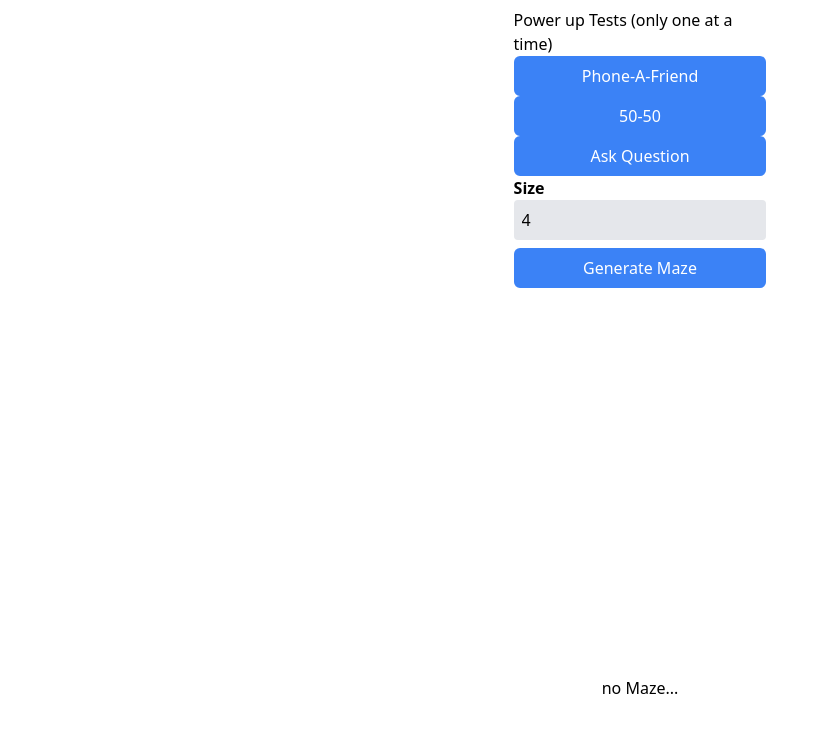
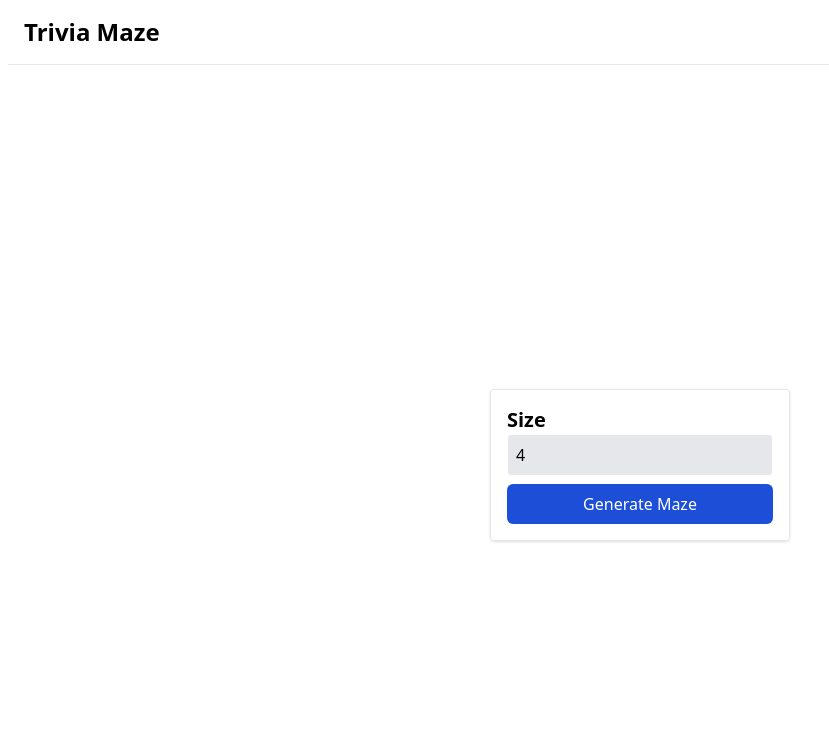
Before and after one commit to handkrchief/trivia-maze, a React (Vite) app in the folder vite-project/: page / in a window 1280 px wide. Shown: the top 732 px of the page, without its empty margins (0-829 px from the left). Built offline with nearby package versions, Linux system fonts and the light colour scheme.

Commit message:
Cleanup App.tsx

```diff
--- a/vite-project/src/App.tsx
+++ b/vite-project/src/App.tsx
@@ -1,96 +1,17 @@
-import { useEffect, useState } from 'react';
+import GameComponent from "./components/GameComponent/GameComponent"
+import HeaderBar from "./components/HeaderBar/HeaderBar"
+import { MazeContextProvider } from "./context/MazeContext"
 import s from './Home.module.css'
-
-import MazeGenerator from './models/MazeGenerator'
-import MazeComponent from './components/MazeComponent/MazeComponent';
-import Maze from './models/Maze';
-import Question from './models/Question';
-import Item from './models/Item';
-
 
 
 function App() {
-  const [mySize, setMySize] = useState<number>(4);
-  const [myTempMaze, setMyTempMaze] = useState<number[][]>();
-  const [loading, setLoading] = useState<boolean>(true);
-
-  const [powerUp, setPowerUp] = useState<string>("");
-
-  const handleAskQuestion = async() => {
-
-
-    let question = new Question(
-      "What is the capital of France?",
-      "Paris",
-      ["Paris", "London", "Berlin", "Madrid"]);
-      if(powerUp!== ""){
-        question.applyItem(new Item(powerUp));
-      }
-
-      alert(question.getMyQuestionText() + "\n" + question.getMyChoices().join("\n"));
-    let result = await question.askQuestion();
-    alert(result ? "Correct!" : "Incorrect!");
-  }
-
-  const handleClickButton = async() => {
-    try {
-      const myMazeGenerator:MazeGenerator = new MazeGenerator();
-      const myMazeAsNumbers:number[][] = myMazeGenerator.mazeGeneration(mySize);
-      const myMaze:Maze = new Maze(myMazeAsNumbers);
-      setMyTempMaze(myMazeAsNumbers);
-
-      console.log(myMaze.getStartingRoom());
-      myMaze.printMaze();
-    } catch (error) {
-      console.error(error);
-    } finally {
-      setLoading(false);
-    }
-  }
-
-
-
-  useEffect(() => {
-    if(mySize && mySize > 7){
-      alert("Size must be less than or equal to 7");
-      setMySize(7);
-    }
-  }, [mySize]);
-
   return (
-    <div className={s.container}>
-      <div className={s.topContainer}>
-        <div className={s.buttonContainer}>
-         <div className={s.powerUpContainer}>
-         <span>
-            Power up Tests (only one at a time)
-          </span>
-          <button className={s.button} onClick={() => {alert("Power up: Phone-a-Friend"); setPowerUp("Phone-a-Friend")}}>Phone-A-Friend</button>
-          <button className={s.button} onClick={() => {alert("Power up: 50-50"); setPowerUp("50-50")}}>50-50</button>
-         </div>
-          <button className={s.button} onClick={handleAskQuestion}>Ask Question</button>
-        </div>
-      <div className={s.sizeContainer}>
-        <span className={s.sizeLabel}>Size</span>
-        <input className={s.sizeInput} type="number" value={mySize} onChange={(e) => setMySize(parseInt(e.target.value))} />
+    <MazeContextProvider>
+      <div className={s.container}>
+        <HeaderBar />
+      <GameComponent />
       </div>
-
-      <button disabled={!mySize || mySize < 4} className={!mySize || mySize < 4 ? s.disabledButton : s.button} onClick={handleClickButton}>Generate Maze</button>
-
-      </div>
-
-      <div className={s.mazeContainer}>
-        <span>
-          {loading ? "no Maze..." : "Maze Generated"}
-        </span>
-        {!loading && myTempMaze ?
-        <MazeComponent maze={myTempMaze} />
-        :
-      <></>
-    }
-      </div>
-
-    </div>
+    </MazeContextProvider>
   )
 }
 
```
